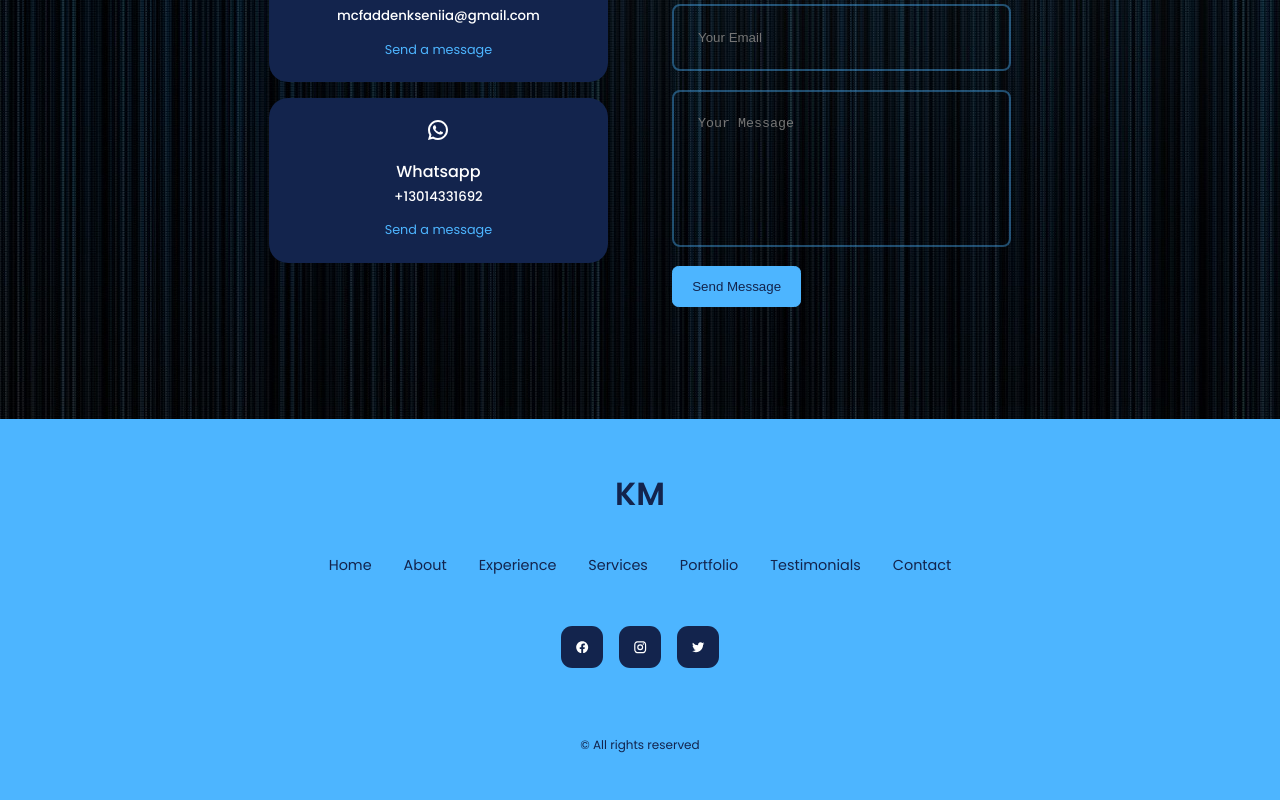
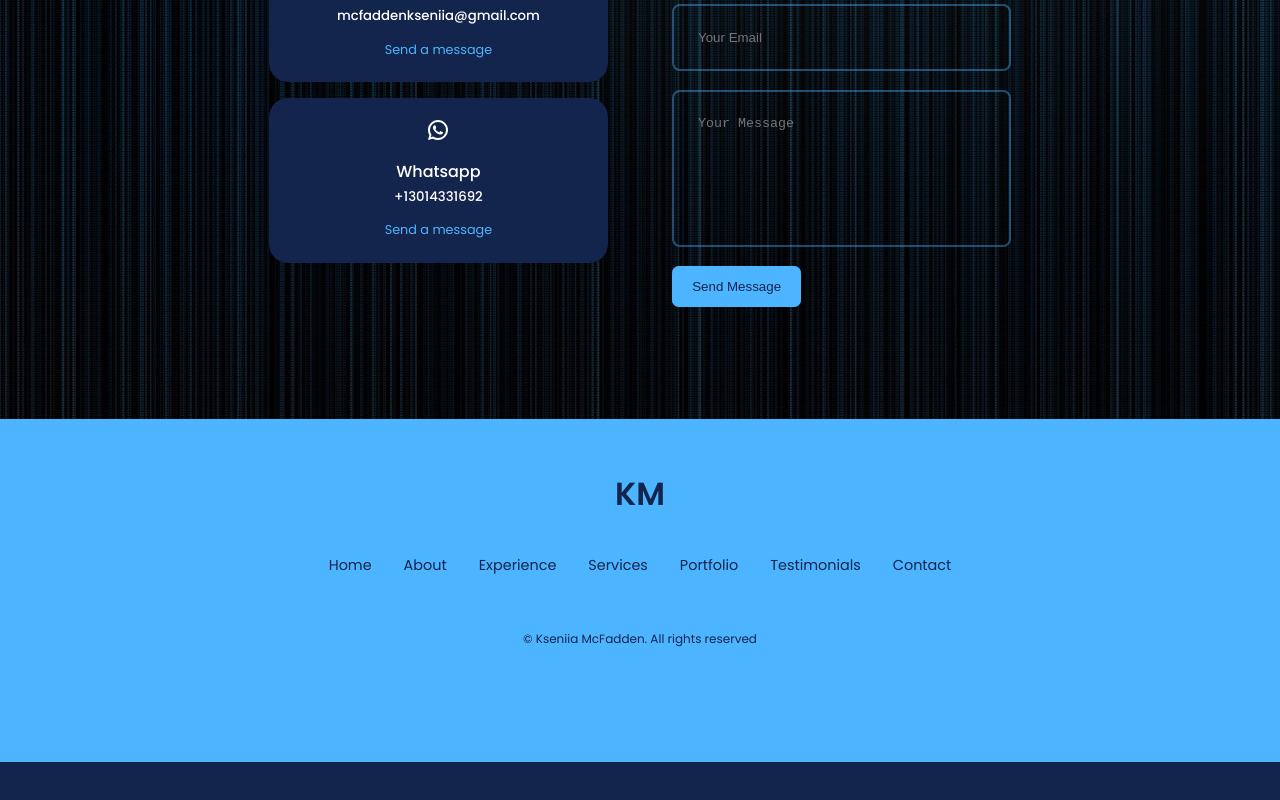
Before and after one commit to Khrebtova/Khrebtova.github.io, a React (Create React App) app: page / in a window 1280 px wide. Shown: the part 4594-5394 px from the top of the page. After the commit the page ends 5356 px from the top, so only its background shows below. Built offline with nearby package versions, Linux system fonts and the light colour scheme; the HTML template or start-up script is replaced by a standard one.

Commit message:
remove unnecessary code from footer

```diff
--- a/src/components/footer/Footer.jsx
+++ b/src/components/footer/Footer.jsx
@@ -17,14 +17,14 @@ const Footer = () => {
         <li><a href="#contact">Contact</a></li>
       </ul>
 
-      <div className="footer_socials">
+      {/* <div className="footer_socials">
         <a href="https://faceboook.com"><RiFacebookCircleFill /></a>
         <a href="https://instagram.com"><RiInstagramLine /></a>
         <a href="https://twitter.com"><RiTwitterFill /></a>
-      </div>
+      </div> */}
 
       <div className="footer_copyrights">
-        <small>&copy; All rights reserved</small>
+        <small>&copy; Kseniia McFadden. All rights reserved</small>
       </div>
     </footer>
   )
```
